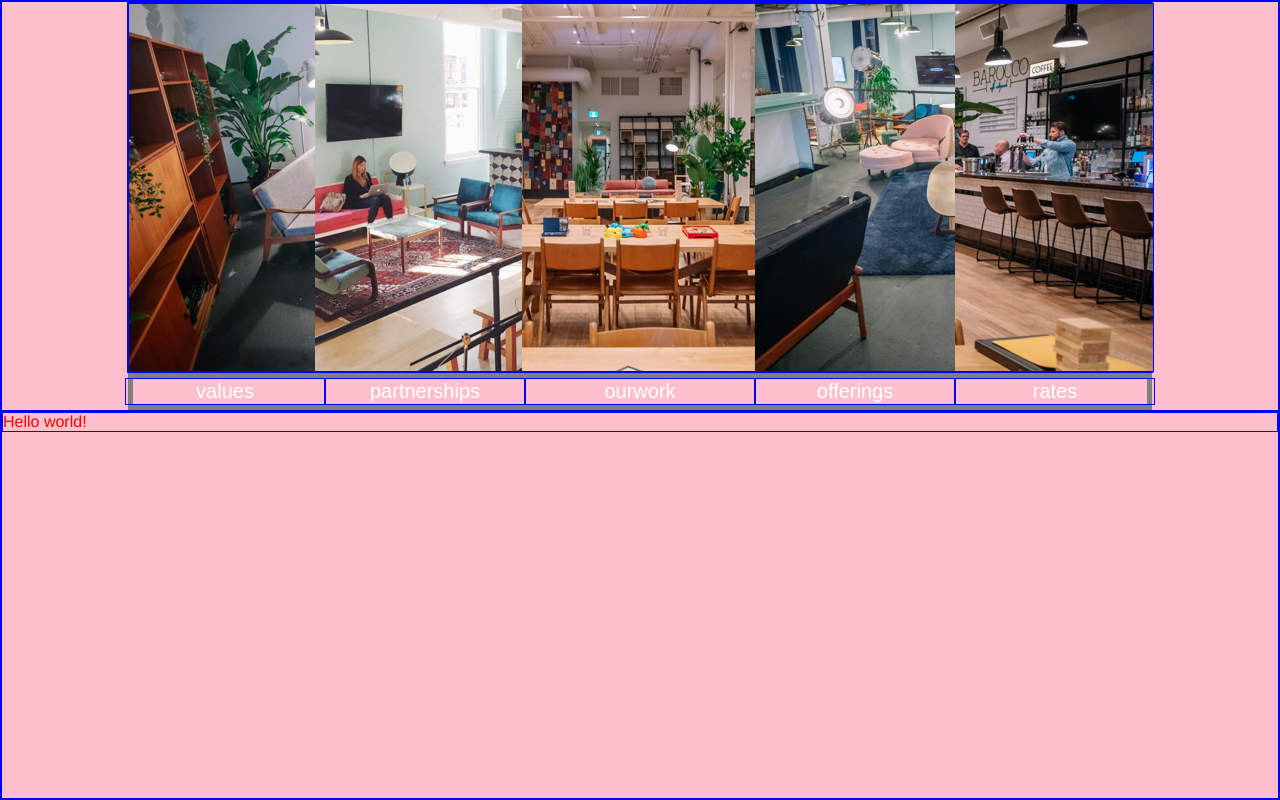
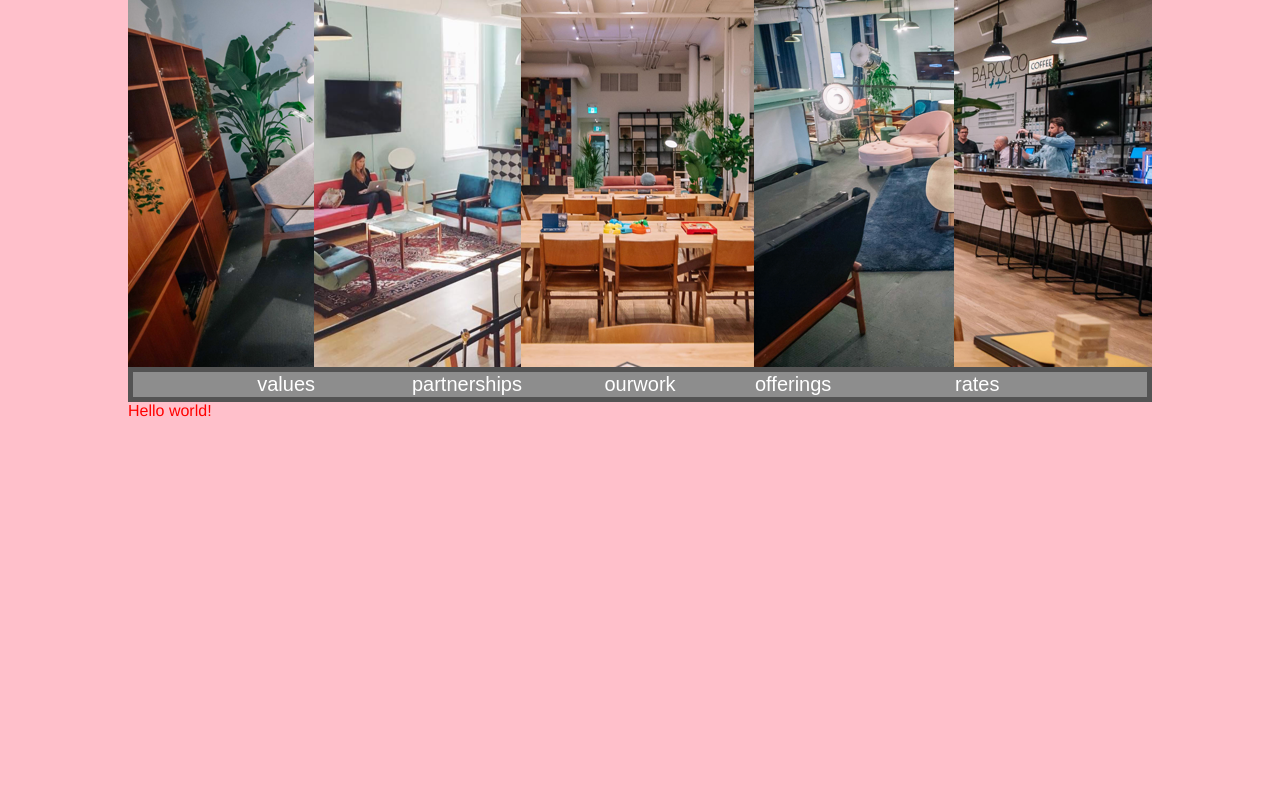
Before and after one commit to SlaterJamesSmith/co-working-project, a website built with webpack: page src/index.html in a window 1280 px wide. Built offline with nearby package versions, Linux system fonts and the light colour scheme.

Commit message:
add styling to menu

```diff
--- a/src/index.html
+++ b/src/index.html
@@ -6,11 +6,11 @@
       <img src="assets/images/banner1.png" alt="banner">
     </div>
     <div class="menu">
-      <button type="button" name="button" class="menu-btn">values</button>
-      <button type="button" name="button" class="menu-btn">partnerships</button>
-      <button type="button" name="button" class="menu-btn">ourwork</button>
-      <button type="button" name="button" class="menu-btn">offerings</button>
-      <button type="button" name="button" class="menu-btn">rates</button>
+      <button type="button" name="button" class="menu-btn" id="values">values</button>
+      <button type="button" name="button" class="menu-btn" id="partnerships">partnerships</button>
+      <button type="button" name="button" class="menu-btn" id="ourwork">ourwork</button>
+      <button type="button" name="button" class="menu-btn" id="offerings">offerings</button>
+      <button type="button" name="button" class="menu-btn" id="rates">rates</button>
     </div>
     <div class="content">
 
--- a/src/sass/styles.scss
+++ b/src/sass/styles.scss
@@ -1,15 +1,16 @@
 $font-stack: Helvetica, sans-serif;
 $primary-font-color: red;
 
-* {
-  border: 1px solid blue;
-}
+// * {
+//   border: 1px solid blue;
+// }
 
 body {
   font: 100% $font-stack;
   color: $primary-font-color;
   background-color: pink;
-  margin: 0;
+  margin: 0 auto;
+  width: 1024px;
 }
 
 .banner {
@@ -26,12 +27,28 @@ body {
   display: grid;
   grid-template-columns: 200px 200px 230px 200px 200px;
   justify-content: center;
-  border: 5px solid grey;
+  border: 5px solid #535353;
+  background-color: #8D8D8D;
 }
 
 .menu-btn {
   color: white;
   background: 0;
   font-size: 20px;
-  // border: 0;
+  border: 0;
 }
+
+#partnerships{
+  text-align: right;
+  padding-right: 3px;
+}
+#values {
+  text-align: right;
+  padding-right: 10px;
+}
+
+#offerings,
+#rates {
+  text-align: left;
+  padding-left: 0;
+}
```
